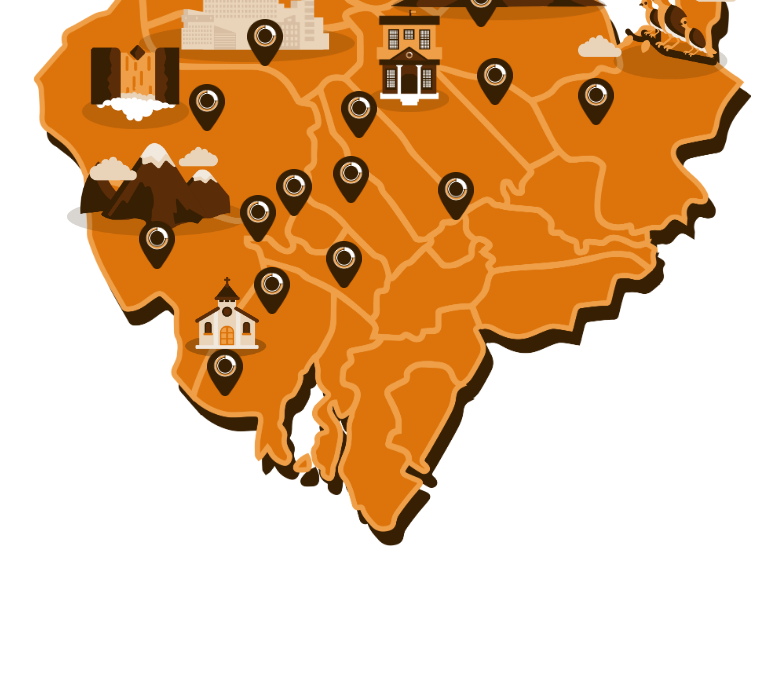
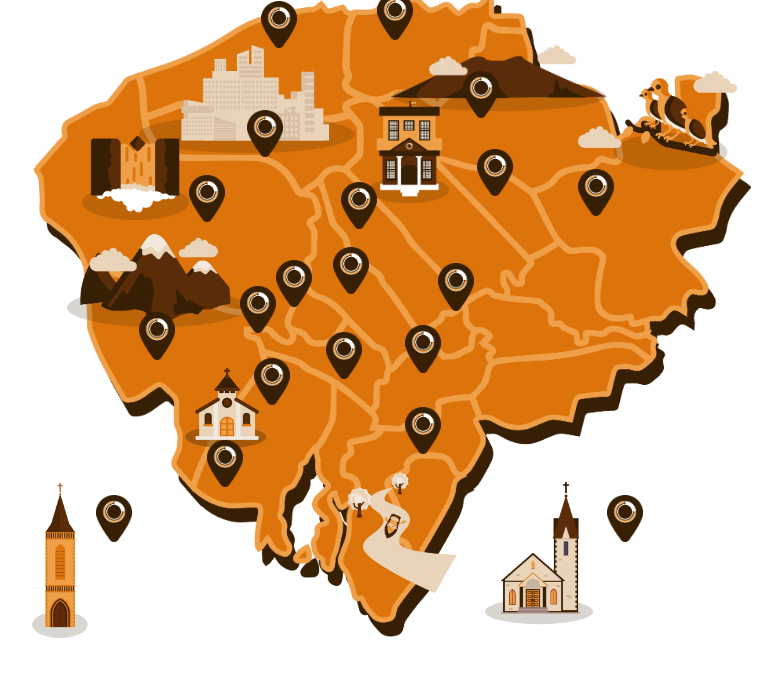
Before and after one commit to mokiong/Bank-of-Florida-Map, a website: page index.html in a window 1280 px wide. Shown: the part 105-800 px from the top of the page, without its empty margins (249-1031 px from the left). Drawn offline with nearby package versions, Linux system fonts and the light colour scheme; files that its build step writes are made by us from their sources.

Commit message:
Add pampanga header

```diff
--- a/index.html
+++ b/index.html
@@ -10,6 +10,7 @@
     </head>
     <body>
         <div class="container">
+            <p class="header-text">Pampanga</p>
             <div class="map">
                 <img
                     src="/images/island.png"
@@ -136,6 +137,41 @@
                     class="map__pin map__pin--plaza-burgos"
                     alt="Plaza Burgos"
                 />
+                <img
+                    src="/images/pin.png"
+                    class="map__pin map__pin--minalin"
+                    alt="Minalin"
+                />
+                <img
+                    src="/images/pin.png"
+                    class="map__pin map__pin--macabebe"
+                    alt="Macabebe"
+                />
+                <img
+                    src="/images/macabebe_river.png"
+                    class="map__icon map__icon--macabebe-river"
+                    alt="Macabebe River"
+                />
+                <img
+                    src="/images/capas_shrine.png"
+                    class="map__icon map__icon--capas-shrine"
+                    alt="Capas Shrine"
+                />
+                <img
+                    src="/images/pin.png"
+                    class="map__pin map__pin--capas"
+                    alt="Capas"
+                />
+                <img
+                    src="/images/pulilan_church.png"
+                    class="map__icon map__icon--pulilan-church"
+                    alt="Pulilan Church"
+                />
+                <img
+                    src="/images/pin.png"
+                    class="map__pin map__pin--pulilan"
+                    alt="Pulilan"
+                />
             </div>
         </div>
     </body>
--- a/sass/base/_base.scss
+++ b/sass/base/_base.scss
@@ -13,6 +13,7 @@ html {
 
 .container {
     display: flex;
+    flex-direction: column;
     align-items: center;
     justify-content: center;
 }
--- /dev/null
+++ b/sass/base/_typography.scss
@@ -0,0 +1,6 @@
+.header-text {
+    margin: 0 auto;
+    color: $color-main-brown;
+
+    font-size: 8rem;
+}
--- a/sass/components/_map.scss
+++ b/sass/components/_map.scss
@@ -50,6 +50,24 @@
             width: 12%;
             left: 21%;
             top: 58.5%;
+        }
+
+        &--macabebe-river {
+            width: 15%;
+            left: 44%;
+            top: 74.5%;
+        }
+
+        &--capas-shrine {
+            width: 8%;
+            left: 0;
+            top: 76%;
+        }
+
+        &--pulilan-church {
+            width: 15%;
+            left: 63%;
+            top: 76%;
         }
     }
 
@@ -140,5 +158,25 @@
             left: 41%;
             top: 53%;
         }
+
+        &--minalin {
+            left: 52%;
+            top: 52%;
+        }
+
+        &--macabebe {
+            left: 52%;
+            top: 64.5%;
+        }
+
+        &--capas {
+            left: 9%;
+            top: 78%;
+        }
+
+        &--pulilan {
+            left: 80%;
+            top: 78%;
+        }
     }
 }
--- a/sass/main.scss
+++ b/sass/main.scss
@@ -1,4 +1,5 @@
-@import './abstracts/mixins';
+@import './abstracts/variables';
 
+@import './base/typography';
 @import './components/map';
 @import './base/base';
```
Lines whose indentation alone changed are shown as unchanged.
